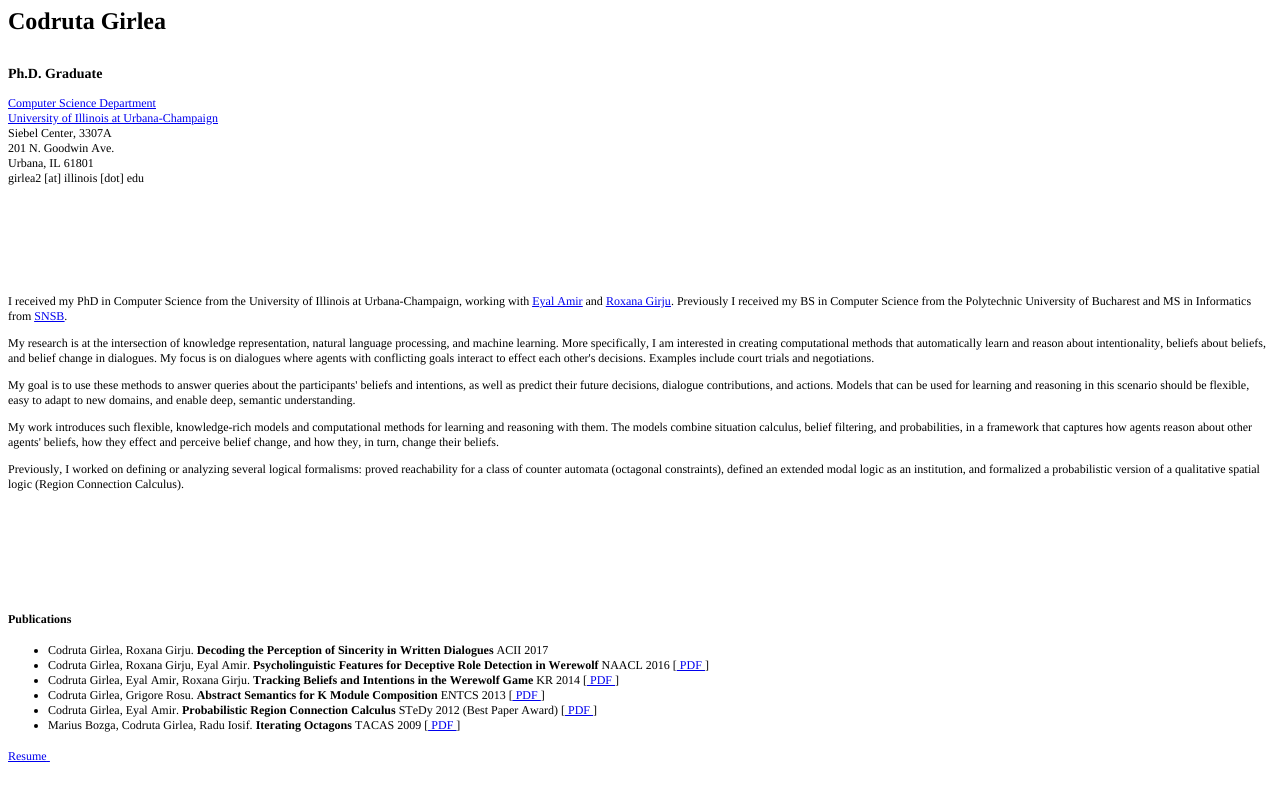
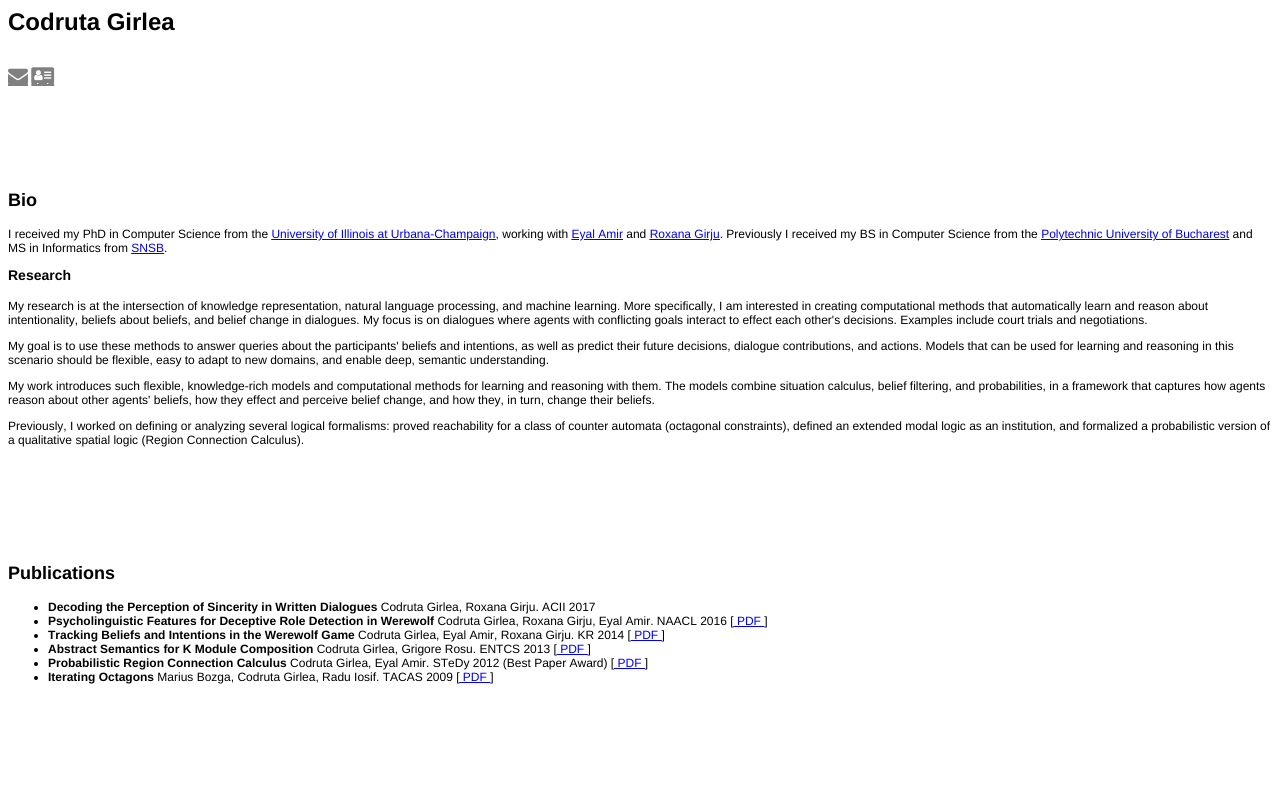
Before and after one commit to codruta/codruta.github.io, a plain HTML site: page index.html in a window 1280 px wide. Drawn offline with Linux system fonts and the light colour scheme.

Commit message:
Updated pge

```diff
--- a/index.html
+++ b/index.html
@@ -7,28 +7,23 @@
   <meta name="Generator" content="Cocoa HTML Writer">
   <meta name="CocoaVersion" content="1504.83">
   <style type="text/css">
-    p.p2 {margin: 0.0px 0.0px 0.0px 0.0px; line-height: 14.0px; font: 12.0px Times; color: #000000; -webkit-text-stroke: #000000}
-    p.p4 {margin: 0.0px 0.0px 0.0px 0.0px; line-height: 14.0px; font: 12.0px Times; color: #0000ee; -webkit-text-stroke: #0000ee}
-    p.p5 {margin: 0.0px 0.0px 12.0px 0.0px; line-height: 14.0px; font: 12.0px Times; color: #000000; -webkit-text-stroke: #000000}
-    li.li2 {margin: 0.0px 0.0px 0.0px 0.0px; line-height: 14.0px; font: 12.0px Times; color: #000000; -webkit-text-stroke: #000000}
+    p.p2 {margin: 0.0px 0.0px 0.0px 0.0px; line-height: 14.0px; font: 12.0px Helvetica; color: #000000; -webkit-text-stroke: #000000}
+    p.p4 {margin: 0.0px 0.0px 0.0px 0.0px; line-height: 14.0px; font: 12.0px Helvetica; color: #0000ee; -webkit-text-stroke: #0000ee}
+    p.p5 {margin: 0.0px 0.0px 12.0px 0.0px; line-height: 14.0px; font: 12.0px Helvetica; color: #000000; -webkit-text-stroke: #000000}
+    li.li2 {margin: 0.0px 0.0px 0.0px 0.0px; line-height: 14.0px; font: 12.0px Helvetica; color: #000000; -webkit-text-stroke: #000000}
     span.s1 {font-kerning: none}
     span.s2 {text-decoration: underline ; font-kerning: none}
-    span.s3 {font: 12.0px Times; text-decoration: underline ; font-kerning: none; color: #0000ee; -webkit-text-stroke: 0px #0000ee}
+    span.s3 {font: 12.0px Helvetica; text-decoration: underline ; font-kerning: none; color: #0000ee; -webkit-text-stroke: 0px #0000ee}
     span.s4 {-webkit-text-stroke: 0px #000000}
     ul.ul1 {list-style-type: disc}
   </style>
+<link rel="stylesheet" href="https://cdnjs.cloudflare.com/ajax/libs/font-awesome/4.7.0/css/font-awesome.min.css">
 </head>
 <body>
-<h1 style="margin: 0.0px 0.0px 16.1px 0.0px; line-height: 28.0px; font: 24.0px Times; color: #000000; -webkit-text-stroke: #000000"><span class="s1"><b>Codruta Girlea</b></span></h1>
+<h1 style="margin: 0.0px 0.0px 16.1px 0.0px; line-height: 28.0px; font: 24.0px Helvetica; color: #000000; -webkit-text-stroke: #000000"><span class="s1"><b>Codruta Girlea</b></span></h1>
 <p class="p2"><span class="s1"><br>
 </span></p>
-<h3 style="margin: 0.0px 0.0px 14.0px 0.0px; line-height: 17.0px; font: 14.0px Times; color: #000000; -webkit-text-stroke: #000000"><span class="s1"><b>Ph.D. Graduate<span class="Apple-converted-space"> </span></b></span></h3>
-<p class="p4"><span class="s2"><a href="http://www.cs.uiuc.edu/">Computer Science Department</a></span></p>
-<p class="p4"><span class="s2"><a href="http://www.uiuc.edu/">University of Illinois at Urbana-Champaign</a></span></p>
-<p class="p2"><span class="s1">Siebel Center, 3307A<span class="Apple-converted-space"> </span></span></p>
-<p class="p2"><span class="s1">201 N. Goodwin Ave.</span></p>
-<p class="p2"><span class="s1">Urbana, IL 61801</span></p>
-<p class="p2"><span class="s1">girlea2 [at] illinois [dot] edu<span class="Apple-converted-space"> </span></span></p>
+<p class="p2"><span class="s1"><a class="fa fa-envelope" style="font-size:20px;color:gray" href="mailto:codruta.liliana@gmail.com">   </a>        <a class="fa fa-vcard" style="font-size:20px;color:gray" href="files/CodrutaGirlea-cv.pdf">   </a></span></p>
 <p class="p5"><span class="s1"><br>
 </span></p>
 <p class="p5"><span class="s1"><br>
@@ -37,7 +32,12 @@
 </span></p>
 <p class="p5"><span class="s1"><br>
 </span></p>
-<p class="p5"><span class="s1">I received my PhD in Computer Science from the University of Illinois at Urbana-Champaign, working with <a href="http://reason.cs.uiuc.edu/eyal/"><span class="s3">Eyal Amir</span></a> and <a href="http://beckman.illinois.edu/directory/person/girju"><span class="s3">Roxana Girju</span></a>. Previously I received my BS in Computer Science from the Polytechnic University of Bucharest and MS in Informatics from <a href="http://www.imar.ro/~snsb/"><span class="s3">SNSB</span></a>.<span class="Apple-converted-space"> </span></span></p>
+<h4 style="margin: 0.0px 0.0px 16.0px 0.0px; line-height: 14.0px; font: 18.0px Helvetica; color: #000000; -webkit-text-stroke: #000000"><span class="s1"><b>Bio</b></span></h4>
+
+<p class="p5"><span class="s1">I received my PhD in Computer Science from the <a href="https://cs.illinois.edu"><span class="s3">University of Illinois at Urbana-Champaign</span></a>, working with <a href="http://reason.cs.uiuc.edu/eyal/"><span class="s3">Eyal Amir</span></a> and <a href="http://beckman.illinois.edu/directory/person/girju"><span class="s3">Roxana Girju</span></a>. Previously I received my BS in Computer Science from the <a href="http://www.upb.ro/en/"><span class="s3">Polytechnic University of Bucharest</span></a> and MS in Informatics from <a href="http://www.imar.ro/~snsb/"><span class="s3">SNSB</span></a>.<span class="Apple-converted-space"> </span></span></p>
+
+<h4 style="margin: 0.0px 0.0px 16.0px 0.0px; line-height: 14.0px; font: 14.0px Helvetica; color: #000000; -webkit-text-stroke: #000000"><span class="s1"><b>Research</b></span></h4>
+
 <p class="p5"><span class="s1">My research is at the intersection of knowledge representation, natural language processing, and machine learning. More specifically, I am interested in creating computational methods that automatically learn and reason about intentionality, beliefs about beliefs, and belief change in dialogues. My focus is on dialogues where agents with conflicting goals interact to effect each other's decisions. Examples include court trials and negotiations.<span class="Apple-converted-space"> </span></span></p>
 <p class="p5"><span class="s1">My goal is to use these methods to answer queries about the participants' beliefs and intentions, as well as predict their future decisions, dialogue contributions, and actions. Models that can be used for learning and reasoning in this scenario should be flexible, easy to adapt to new domains, and enable deep, semantic understanding.<span class="Apple-converted-space"> </span></span></p>
 <p class="p5"><span class="s1">My work introduces such flexible, knowledge-rich models and computational methods for learning and reasoning with them. The models combine situation calculus, belief filtering, and probabilities, in a framework that captures how agents reason about other agents' beliefs, how they effect and perceive belief change, and how they, in turn, change their beliefs.<span class="Apple-converted-space"> </span></span></p>
@@ -50,15 +50,14 @@
 </span></p>
 <p class="p5"><span class="s1"><br>
 </span></p>
-<h4 style="margin: 0.0px 0.0px 16.0px 0.0px; line-height: 14.0px; font: 12.0px Times; color: #000000; -webkit-text-stroke: #000000"><span class="s1"><b>Publications<span class="Apple-converted-space"> </span></b></span></h4>
+<h4 style="margin: 0.0px 0.0px 16.0px 0.0px; line-height: 14.0px; font: 18.0px Helvetica; color: #000000; -webkit-text-stroke: #000000"><span class="s1"><b>Publications</b></span></h4>
 <ul class="ul1">
-  <li class="li2"><span class="s4"></span><span class="s1">Codruta Girlea, Roxana Girju. <b>Decoding the Perception of Sincerity in Written Dialogues </b>ACII 2017<span class="Apple-converted-space"> </span></span></li>
-  <li class="li2"><span class="s4"></span><span class="s1">Codruta Girlea, Roxana Girju, Eyal Amir. <b>Psycholinguistic Features for Deceptive Role Detection in Werewolf </b>NAACL 2016 [<a href="files/naacl.pdf"><span class="s3"> PDF </span></a>]<span class="Apple-converted-space"> </span></span></li>
-  <li class="li2"><span class="s4"></span><span class="s1">Codruta Girlea, Eyal Amir, Roxana Girju. <b>Tracking Beliefs and Intentions in the Werewolf Game </b>KR 2014 [<a href="files/werewolf.pdf"><span class="s3"> PDF </span></a>]<span class="Apple-converted-space"> </span></span></li>
-  <li class="li2"><span class="s4"></span><span class="s1">Codruta Girlea, Grigore Rosu. <b>Abstract Semantics for K Module Composition </b>ENTCS 2013 [<a href="files/k-modules.pdf"><span class="s3"> PDF </span></a>]<span class="Apple-converted-space"> </span></span></li>
-  <li class="li2"><span class="s4"></span><span class="s1">Codruta Girlea, Eyal Amir. <b>Probabilistic Region Connection Calculus</b> STeDy 2012 (Best Paper Award) [<a href="files/prcc.pdf"><span class="s3"> PDF </span></a>]<span class="Apple-converted-space"> </span></span></li>
-  <li class="li2"><span class="s4"></span><span class="s1">Marius Bozga, Codruta Girlea, Radu Iosif. <b>Iterating Octagons</b> TACAS 2009 [<a href="files/octagons.pdf"><span class="s3"> PDF </span></a>]<span class="Apple-converted-space"> </span></span></li>
+  <li class="li2"><span class="s4"></span><span class="s1"><b>Decoding the Perception of Sincerity in Written Dialogues </b> Codruta Girlea, Roxana Girju. ACII 2017</span></li>
+  <li class="li2"><span class="s4"></span><span class="s1"><b>Psycholinguistic Features for Deceptive Role Detection in Werewolf </b> Codruta Girlea, Roxana Girju, Eyal Amir. NAACL 2016 [<a href="files/naacl.pdf"><span class="s3"> PDF </span></a>]</span></li>
+  <li class="li2"><span class="s4"></span><span class="s1"><b>Tracking Beliefs and Intentions in the Werewolf Game </b> Codruta Girlea, Eyal Amir, Roxana Girju. KR 2014 [<a href="files/werewolf.pdf"><span class="s3"> PDF </span></a>]</span></li>
+  <li class="li2"><span class="s4"></span><span class="s1"><b>Abstract Semantics for K Module Composition </b> Codruta Girlea, Grigore Rosu. ENTCS 2013 [<a href="files/k-modules.pdf"><span class="s3"> PDF </span></a>]</span></li>
+  <li class="li2"><span class="s4"></span><span class="s1"><b>Probabilistic Region Connection Calculus</b>  Codruta Girlea, Eyal Amir. STeDy 2012 (Best Paper Award) [<a href="files/prcc.pdf"><span class="s3"> PDF </span></a>]</span></li>
+  <li class="li2"><span class="s4"></span><span class="s1"><b>Iterating Octagons</b> Marius Bozga, Codruta Girlea, Radu Iosif.  TACAS 2009 [<a href="files/octagons.pdf"><span class="s3"> PDF </span></a>]</span></li>
 </ul>
-<p class="p4"><span class="s2"><a href="files/cv.pdf">Resume<span class="Apple-converted-space"> </span></a></span></p>
 </body>
 </html>
```
Also changed, not shown: 2 other files.
